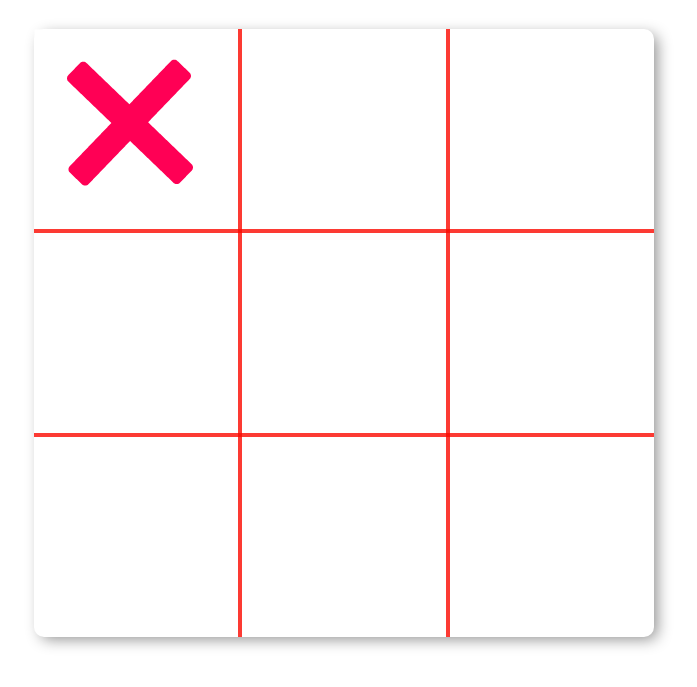
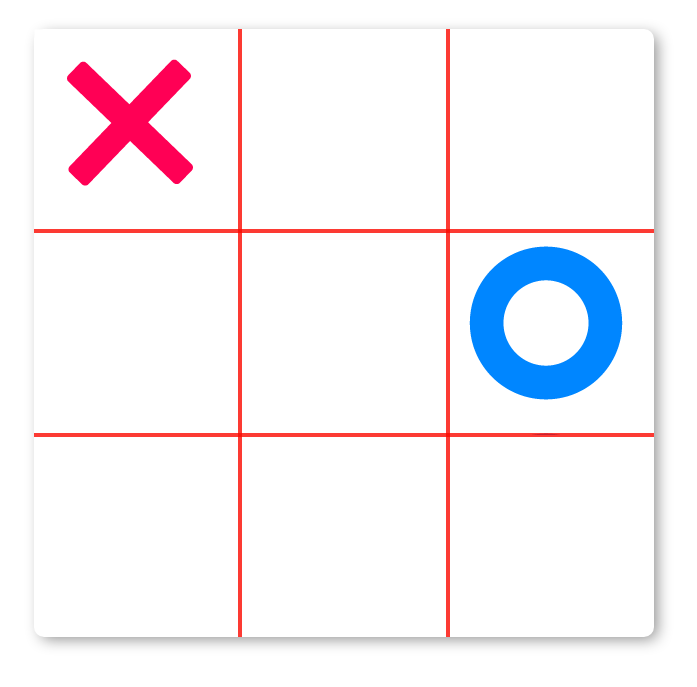
Before and after one commit to timjaphet/Java-Script-Projects, a plain HTML site: page TicTacToe/tictactoe.html in a window 1280 px wide. Both pictures are taken after a click on the element 438 px from the left and 209 px from the top of the page. Shown: the part 79-766 px from the top of the page, without its empty margins (302-999 px from the left). Drawn offline with Linux system fonts and the light colour scheme.

Commit message:
Tic Tac Toe Updates

```diff
--- a/TicTacToe/js/tictactoe.js
+++ b/TicTacToe/js/tictactoe.js
@@ -41,7 +41,7 @@ function placeXoro(squareNumber) {
         //this function results in a random square being selected.
         audio('./media/place.mp3') ;
         //thiis condition check to see iff it is computers turn.
-        if(activePlayer === '0') {
+        if(activePlayer === 'O') {
             //this function disables clicking for computer choice.
             disableClick();
             //this function waits 1 scond before placing the image
@@ -61,7 +61,7 @@ function placeXoro(squareNumber) {
         // trying if a square is selected already.
         while(!success) {
             //a randome number between 0 and 8 is selected
-            pickAsquare = String(math.floor(math.random() * 9));
+            pickAsquare = String(Math.floor(Math.random() * 9));
             //if the random number evaluates returns true, the square hasnt been selected yet
             if (placeXoro(pickAsquare)) {
                 //this line calls the function.
--- a/TicTacToe/tictactoe.html
+++ b/TicTacToe/tictactoe.html
@@ -36,7 +36,7 @@
         </table>
     </div>
 
-    <script src="/js/tictactoe.js"></script>
+    <script src="./js/tictactoe.js"></script>
 </body>
 
 </html>
```
